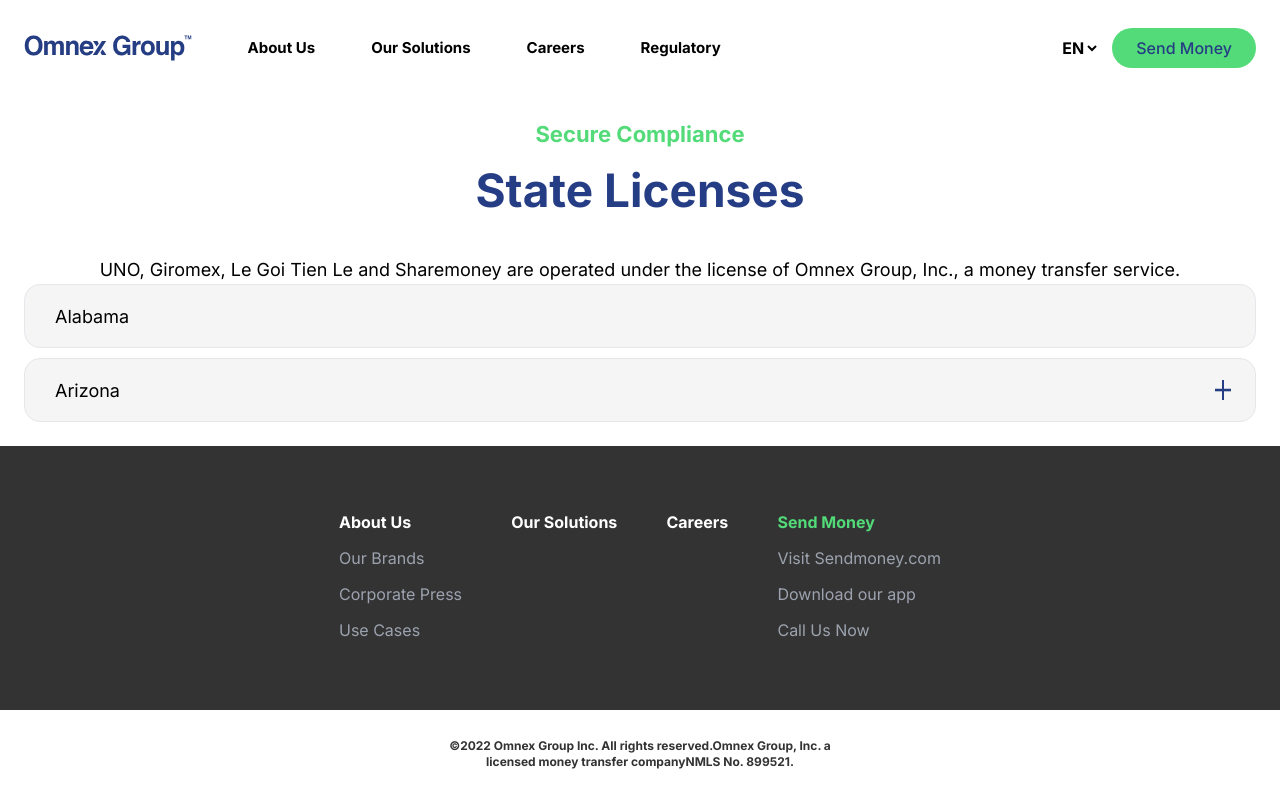
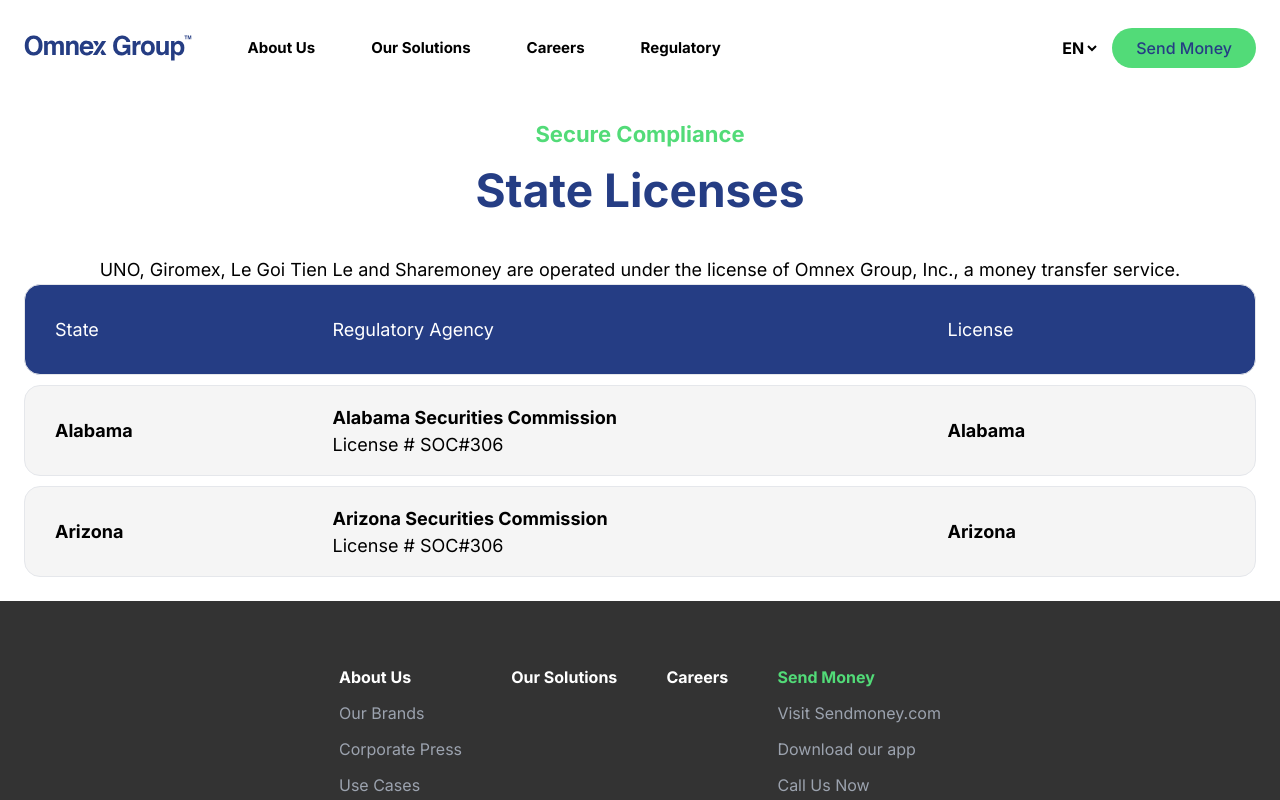
Before and after one commit to hkim13/omnexgroup, a Next.js app: page /regulatory/state-licenses in a window 1280 px wide. Shown: the top 800 px of the page. Built offline with nearby package versions, Linux system fonts and the light colour scheme.

Commit message:
state licenses page: mobile and desktop view complete. Attempting to optimize code to use template code instead of repetition

```diff
--- a/app/(inner)/regulatory/state-licenses/page.js
+++ b/app/(inner)/regulatory/state-licenses/page.js
@@ -5,7 +5,7 @@
 import { useState } from 'react';
 
 export default function StateLicenses() {
-  const [activeAccordion, setActiveAccordion] = useState('National');
+  const [activeAccordion, setActiveAccordion] = useState(null);
 
   const handleAccordion = (id) => {
     if (activeAccordion === id) {
@@ -15,7 +15,7 @@
   };
 
   return (
-    <main>
+    <main className='text-[18px]'>
       <div className='flex flex-col gap-10 text-center'>
         <div>
           <h3 className="font-bold pb-4 text-green">Secure Compliance</h3>
@@ -25,15 +25,25 @@
       </div>
 
       <div className='grid grid-cols-1 gap-2.5'>
+        {/* Heading */}
+        <div className='hidden md:grid grid-cols-4 grid-rows-1 bg-[#253D84] border rounded-2xl place-content-between min-h-[91px] items-center text-[#FFFFFF]'>
+          <div className='col-span-1 pl-[30px]'>State</div>
+          <div className='col-span-2'>Regulatory Agency</div>
+          <div className='col-span-1'>License</div>
+        </div>
+
         {/* Alabama */}
+        <div>
+          {/* mobile */}
+          <div className='md:hidden'>
             <div className='bg-[#F5F5F5] flex flex-row border justify-between rounded-2xl h-[64px] items-center' onClick={() => handleAccordion('Alabama')}>
-          <div className='text-[18px] pl-[30px]'>Alabama</div>
+              <div className=' pl-[30px] md:hidden'>Alabama</div>
               <div className='w-[40px] h-[20px] md:hidden'>
                 <img className='pr-[24px] w-full h-full' src="/SVG/Group 154.png" alt="" />
               </div>
             </div>
             {activeAccordion === 'Alabama' && (
-          <div className='border rounded-2xl grid grid-cols-3 px-[30px] py-[25px] gap-4'>
+              <div className='border rounded-2xl grid grid-cols-3 px-[30px] py-[25px] gap-4 md:hidden'>
                 <div className='col-span-1'>State</div>
                 <div className='col-span-2 font-bold'>Alabama</div>
                 <div className='col-span-1'>Regulatory Agency</div>
@@ -47,16 +57,33 @@
                 </div>
               </div>
             )}
+          </div>
+
+          {/* desktop */}
+          <div className='hidden md:grid grid-cols-4 grid-rows-1 bg-[#F5F5F5] border rounded-2xl place-content-between min-h-[91px] items-center'>
+            <div className='col-span-1 font-bold text-[18px] pl-[30px]'>Alabama</div>
+            <div className='col-span-2'>
+              <a href="https://asc.alabama.gov/" className='font-bold' target="_blank" rel="noopener noreferrer">Alabama Securities Commission</a>
+              <br/>License # SOC#306
+            </div>
+            <div className='col-span-1'>
+              <a href="https://www.sharemoney.com/assets/license/send-money-alabama-license.pdf" className='font-bold' target="_blank" rel="noopener noreferrer">Alabama</a>
+            </div>
+          </div>
+        </div>
 
         {/* Arizona */}
+        <div>
+          {/* mobile */}
+          <div className='md:hidden'>
             <div className='bg-[#F5F5F5] flex flex-row border justify-between rounded-2xl h-[64px] items-center' onClick={() => handleAccordion('Arizona')}>
-          <div className='text-[18px] pl-[30px]'>Arizona</div>
-          <div className='w-[40px] h-[20px]'>
+              <div className=' pl-[30px] md:hidden'>Arizona</div>
+              <div className='w-[40px] h-[20px] md:hidden'>
                 <img className='pr-[24px] w-full h-full' src="/SVG/Group 154.png" alt="" />
               </div>
             </div>
             {activeAccordion === 'Arizona' && (
-          <div className='border rounded-2xl grid grid-cols-3 px-[30px] py-[25px] gap-4'>
+              <div className='border rounded-2xl grid grid-cols-3 px-[30px] py-[25px] gap-4 md:hidden'>
                 <div className='col-span-1'>State</div>
                 <div className='col-span-2 font-bold'>Arizona</div>
                 <div className='col-span-1'>Regulatory Agency</div>
@@ -70,7 +97,20 @@
                 </div>
               </div>
             )}
+          </div>
 
+          {/* desktop */}
+          <div className='hidden md:grid grid-cols-4 grid-rows-1 bg-[#F5F5F5] border rounded-2xl place-content-between min-h-[91px] items-center'>
+            <div className='col-span-1 font-bold text-[18px] pl-[30px]'>Arizona</div>
+            <div className='col-span-2'>
+              <a href="https://asc.Arizona.gov/" className='font-bold' target="_blank" rel="noopener noreferrer">Arizona Securities Commission</a>
+              <br/>License # SOC#306
+            </div>
+            <div className='col-span-1'>
+              <a href="https://www.sharemoney.com/assets/license/send-money-Arizona-license.pdf" className='font-bold' target="_blank" rel="noopener noreferrer">Arizona</a>
+            </div>
+          </div>
+        </div>
 
       </div>
     </main>
```
Lines whose indentation alone changed are shown as unchanged.
